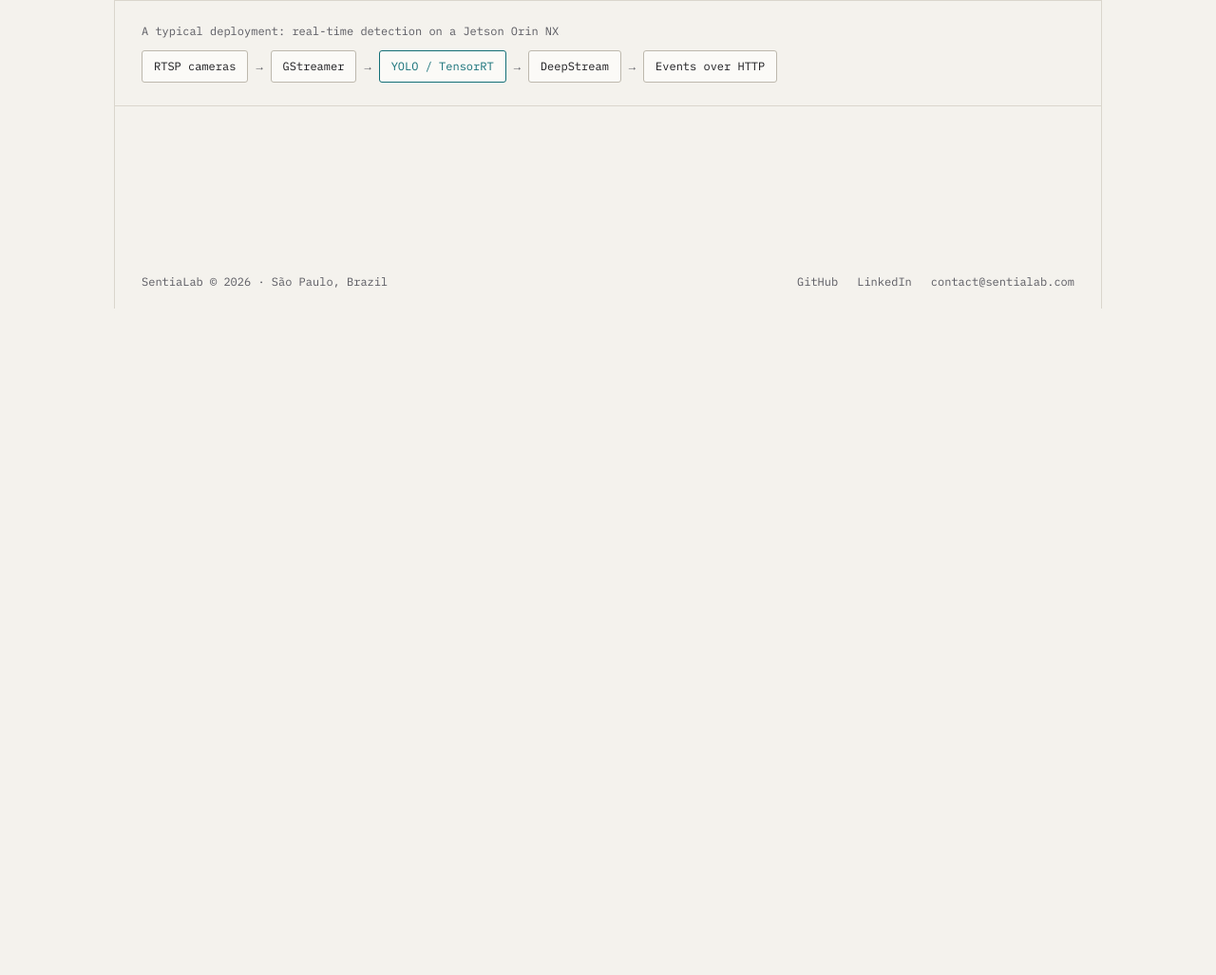
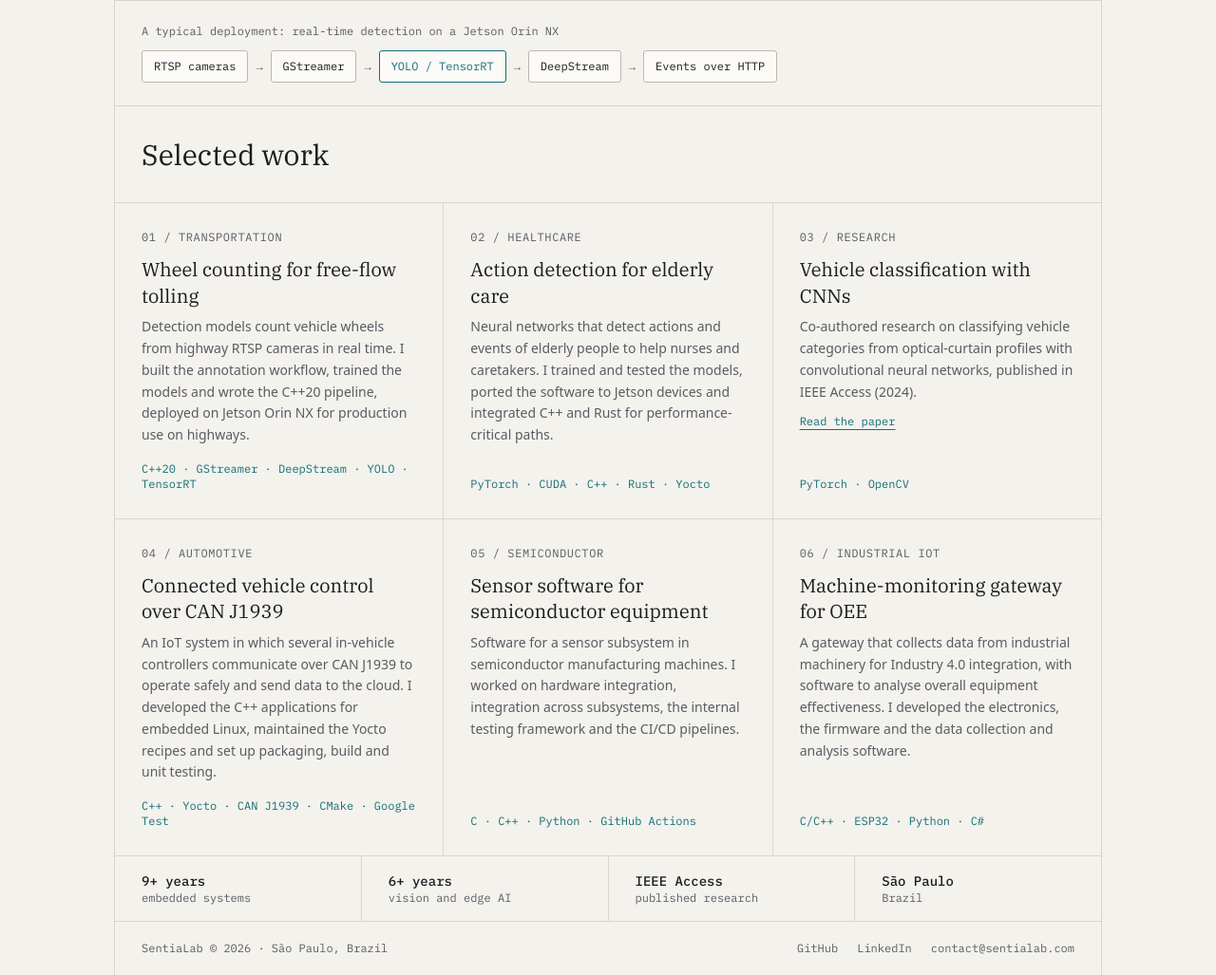
Before and after one commit to SentiaLab/website, an Astro site: page / in a window 1280 px wide. Shown: the part 475-1502 px from the top of the page at 95% size. Before the commit the page ends 800 px from the top, so only its background shows below. Built offline with nearby package versions, Linux system fonts and the light colour scheme; Astro itself is replaced by a stand-in of ours.

Commit message:
feat: Add selected work section

```diff
--- /dev/null
+++ b/src/components/Work.astro
@@ -0,0 +1,47 @@
+---
+import { work } from '../data/work';
+
+const facts = [
+  { value: '9+ years', label: 'embedded systems' },
+  { value: '6+ years', label: 'vision and edge AI' },
+  { value: 'IEEE Access', label: 'published research' },
+  { value: 'São Paulo', label: 'Brazil' },
+];
+---
+
+<section id="work" class="border-b border-rule" aria-labelledby="work-title">
+  <header class="border-b border-rule px-5 py-8 sm:px-7">
+    <h2 id="work-title" class="section-title">Selected work</h2>
+  </header>
+
+  <ul class="grid grid-cols-1 gap-px bg-rule sm:grid-cols-2 lg:grid-cols-3">
+    {work.map((item, index) => (
+      <li class="flex flex-col bg-bg px-5 py-7 sm:px-7">
+        <p class="label">{String(index + 1).padStart(2, '0')} / {item.industry}</p>
+        <h3 class="mt-3 font-serif text-xl leading-snug">{item.title}</h3>
+        <p class="mt-2 text-sm leading-relaxed text-muted">{item.description}</p>
+        {item.link && (
+          <a
+            href={item.link.href}
+            class="mt-3 self-start font-mono text-xs text-accent underline underline-offset-4"
+            target="_blank"
+            rel="noopener noreferrer"
+          >
+            {item.link.label}
+          </a>
+        )}
+        <p class="mt-auto pt-4 font-mono text-xs text-accent">{item.stack.join(' · ')}</p>
+      </li>
+    ))}
+  </ul>
+
+  <!-- Facts row -->
+  <dl class="grid grid-cols-2 gap-px border-t border-rule bg-rule lg:grid-cols-4">
+    {facts.map((fact) => (
+      <div class="flex flex-col-reverse bg-bg px-5 py-4 font-mono sm:px-7">
+        <dt class="text-xs text-muted">{fact.label}</dt>
+        <dd class="text-sm font-medium">{fact.value}</dd>
+      </div>
+    ))}
+  </dl>
+</section>
--- /dev/null
+++ b/src/data/work.ts
@@ -0,0 +1,53 @@
+export interface WorkItem {
+  industry: string;
+  title: string;
+  description: string;
+  stack: string[];
+  link?: { label: string; href: string };
+}
+
+export const work: WorkItem[] = [
+  {
+    industry: 'Transportation',
+    title: 'Wheel counting for free-flow tolling',
+    description:
+      'Detection models count vehicle wheels from highway RTSP cameras in real time. I built the annotation workflow, trained the models and wrote the C++20 pipeline, deployed on Jetson Orin NX for production use on highways.',
+    stack: ['C++20', 'GStreamer', 'DeepStream', 'YOLO', 'TensorRT'],
+  },
+  {
+    industry: 'Healthcare',
+    title: 'Action detection for elderly care',
+    description:
+      'Neural networks that detect actions and events of elderly people to help nurses and caretakers. I trained and tested the models, ported the software to Jetson devices and integrated C++ and Rust for performance-critical paths.',
+    stack: ['PyTorch', 'CUDA', 'C++', 'Rust', 'Yocto'],
+  },
+  {
+    industry: 'Research',
+    title: 'Vehicle classification with CNNs',
+    description:
+      'Co-authored research on classifying vehicle categories from optical-curtain profiles with convolutional neural networks, published in IEEE Access (2024).',
+    stack: ['PyTorch', 'OpenCV'],
+    link: { label: 'Read the paper', href: 'https://doi.org/10.1109/ACCESS.2024.3410160' },
+  },
+  {
+    industry: 'Automotive',
+    title: 'Connected vehicle control over CAN J1939',
+    description:
+      'An IoT system in which several in-vehicle controllers communicate over CAN J1939 to operate safely and send data to the cloud. I developed the C++ applications for embedded Linux, maintained the Yocto recipes and set up packaging, build and unit testing.',
+    stack: ['C++', 'Yocto', 'CAN J1939', 'CMake', 'Google Test'],
+  },
+  {
+    industry: 'Semiconductor',
+    title: 'Sensor software for semiconductor equipment',
+    description:
+      'Software for a sensor subsystem in semiconductor manufacturing machines. I worked on hardware integration, integration across subsystems, the internal testing framework and the CI/CD pipelines.',
+    stack: ['C', 'C++', 'Python', 'GitHub Actions'],
+  },
+  {
+    industry: 'Industrial IoT',
+    title: 'Machine-monitoring gateway for OEE',
+    description:
+      'A gateway that collects data from industrial machinery for Industry 4.0 integration, with software to analyse overall equipment effectiveness. I developed the electronics, the firmware and the data collection and analysis software.',
+    stack: ['C/C++', 'ESP32', 'Python', 'C#'],
+  },
+];
--- a/src/pages/index.astro
+++ b/src/pages/index.astro
@@ -2,9 +2,11 @@
 import Layout from '../layouts/Layout.astro';
 import Hero from '../components/Hero.astro';
 import Pipeline from '../components/Pipeline.astro';
+import Work from '../components/Work.astro';
 ---
 
 <Layout title="SentiaLab | Edge AI and computer vision engineering">
   <Hero />
   <Pipeline />
+  <Work />
 </Layout>
```
